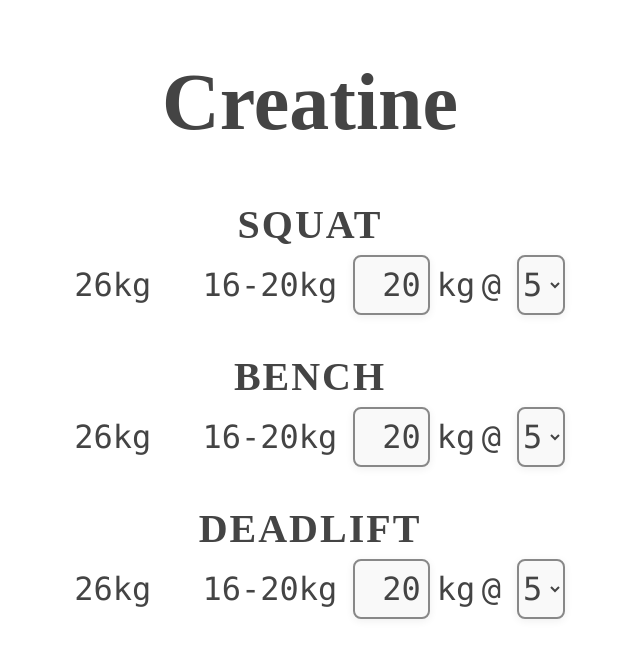
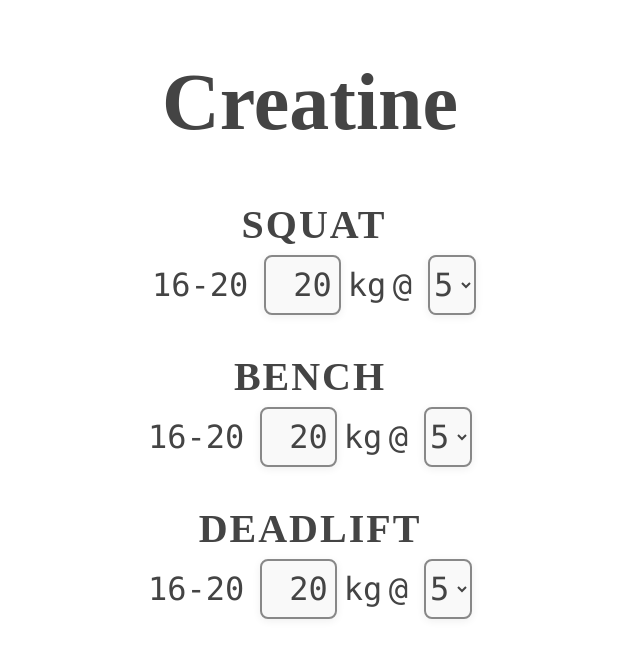
Before and after one commit to spohorilyi/creatine, a plain HTML site: page index.html in a window 1280 px wide. Shown: the whole page, without its empty margins (330-970 px from the left). Drawn offline with Linux system fonts and the light colour scheme.

Commit message:
minimum content

```diff
--- a/index.html
+++ b/index.html
@@ -47,6 +47,8 @@
                     flex-direction: column;
                     align-items: center;
                     margin-bottom: 2.5em;
+                    padding-left: 0.5em;
+                    padding-left: 0.5em;
                 "
             ></div>
             <div
--- a/numberSelector.js
+++ b/numberSelector.js
@@ -24,8 +24,8 @@ export function createNumberSelector({
     <label style="font-size:2.5em;font-weight:bold;margin-bottom:0.2em;letter-spacing:0.05em;text-transform:uppercase;text-align:center;line-height:1.1;">
       ${label}
     </label>
-    <div style="display:flex;flex-direction:row;align-items:center;justify-content:center;gap:1em;">
-      <div class="percentages-row" style="display:flex;flex-direction:row;gap:1em;font-size:2em;justify-content:flex-end;align-items:center;min-width:10ch;font-family:SFMono-Regular,Consolas,Liberation Mono,Menlo,Courier,monospace;"></div>
+    <div style="display:flex;flex-direction:row;align-items:center;justify-content:center;gap:1em;margin:10;">
+      <div class="percentages-row" style="display:flex;flex-direction:row;gap:0.5em;font-size:2em;justify-content:flex-end;align-items:center;min-width:1ch;font-family:SFMono-Regular,Consolas,Liberation Mono,Menlo,Courier,monospace;"></div>
       <div class="number-selector" tabindex="0" style="user-select:none;width:4ch;height:60px;display:flex;align-items:center;justify-content:center;font-size:2em;font-family:SFMono-Regular,Consolas,Liberation Mono,Menlo,Courier,monospace;border:2px solid #888;border-radius:8px;background:#f9f9f9;box-shadow:0 2px 8px #0001;touch-action:pan-y;cursor:pointer;box-sizing:border-box;padding:0.6em;margin:0;">0</div>
       <span class="number-kg" style="font-size:2em;margin-left:-0.3em;font-family:SFMono-Regular,Consolas,Liberation Mono,Menlo,Courier,monospace;">kg</span>
       <span style="font-size:2em;margin-left:-0.3em;font-family:SFMono-Regular,Consolas,Liberation Mono,Menlo,Courier,monospace;">@</span>
@@ -62,8 +62,8 @@ export function createNumberSelector({
 
   function updateDisplay() {
     el.textContent = String(value).padStart(3, "\u00A0");
-    percentsEl.innerHTML = `<span>${String(Math.round((value * rpeChart[10][1]) / rpeChart[rpeValue][baseReps])).padStart(3, "\u00A0")}kg</span>`;
-    percentsEl.innerHTML += `<span>${String(Math.round((value * 0.6) / rpeChart[rpeValue][baseReps])).padStart(3, "\u00A0")}-${String(Math.round((value * 0.75) / rpeChart[rpeValue][baseReps]))}kg</span>`;
+    // percentsEl.innerHTML = `<span>${String(Math.round((value * rpeChart[10][1]) / rpeChart[rpeValue][baseReps]))}</span>`;
+    percentsEl.innerHTML = `<span>${String(Math.round((value * 0.6) / rpeChart[rpeValue][baseReps]))}-${String(Math.round((value * 0.75) / rpeChart[rpeValue][baseReps]))}</span>`;
     kgEl.textContent = "kg";
     if (onChange) onChange(value);
   }
```
